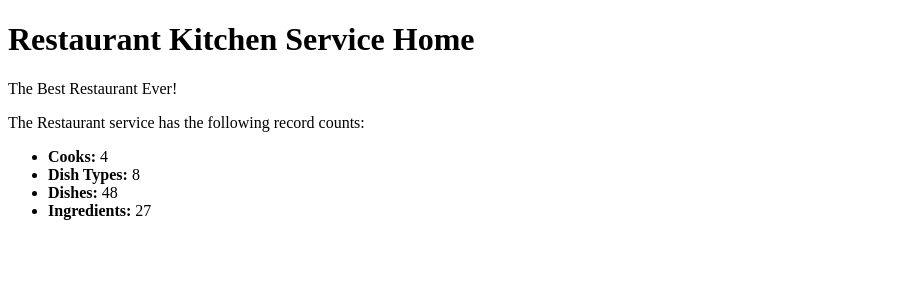
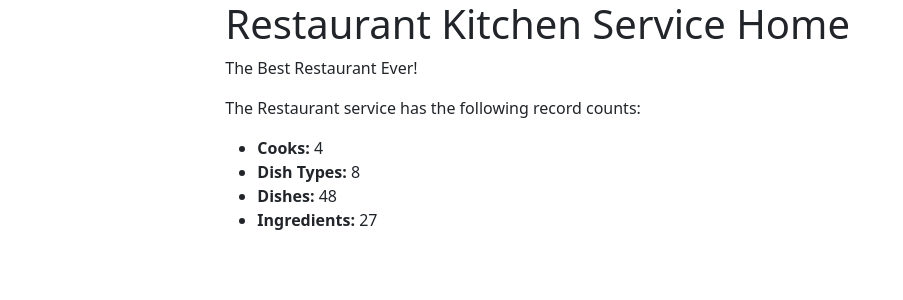
Before and after one commit to rezehor/restaurant_kitchen_service, a Django app: page / in a window 1280 px wide. Shown: the top 300 px of the page, without its empty margins (0-903 px from the left). Run offline with Django 5.2, Linux system fonts and the light colour scheme; data comes from the database, SQL or seed files in the repository.

Commit message:
add Bootstrap and static/css/styles.css to base.html

```diff
--- a/restaurant_kitchen_service/settings.py
+++ b/restaurant_kitchen_service/settings.py
@@ -118,6 +118,8 @@
 
 STATIC_URL = "static/"
 
+STATICFILES_DIRS = (BASE_DIR / "static",)
+
 # Default primary key field type
 # https://docs.djangoproject.com/en/5.2/ref/settings/#default-auto-field
 
--- /dev/null
+++ b/static/css/styles.css
@@ -0,0 +1,3 @@
+body {
+    margin: 0;
+}
--- a/templates/base.html
+++ b/templates/base.html
@@ -6,6 +6,12 @@
         content="width=device-width, user-scalable=no, initial-scale=1.0, maximum-scale=1.0, minimum-scale=1.0">
   <meta http-equiv="X-UA-Compatible" content="ie=edge">
   {% block title %}<title>Document</title>{% endblock %}
+  <link href="https://cdn.jsdelivr.net/npm/bootstrap@5.3.6/dist/css/bootstrap.min.css"
+        rel="stylesheet"
+        integrity="sha384-4Q6Gf2aSP4eDXB8Miphtr37CMZZQ5oXLH2yaXMJ2w8e2ZtHTl7GptT4jmndRuHDT"
+        crossorigin="anonymous">
+  {% load static %}
+  <link rel="stylesheet" href="{% static 'css/styles.css' %}">
 </head>
 <body>
 <div class="container-fluid">
```
Lines whose indentation alone changed are shown as unchanged.
